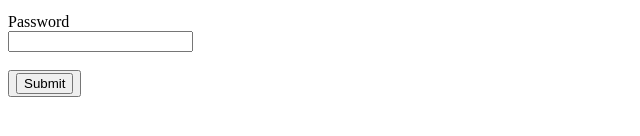
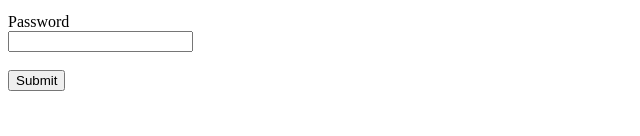
Before and after one commit to acciojob/car-insurance-form-tusharrandhe, a website: page main.html in a window 1280 px wide. Shown: the part 334-470 px from the top of the page, without its empty margins (0-640 px from the left). Drawn offline with Linux system fonts and the light colour scheme.

Commit message:
created a submission

```diff
--- a/main.html
+++ b/main.html
@@ -49,7 +49,7 @@
 		</div>
 		<br>
 		<div>
-			<button><input type="submit"></button>
+			<button type="submit">Submit</button>
 		</div>
 	</form>
 
```
